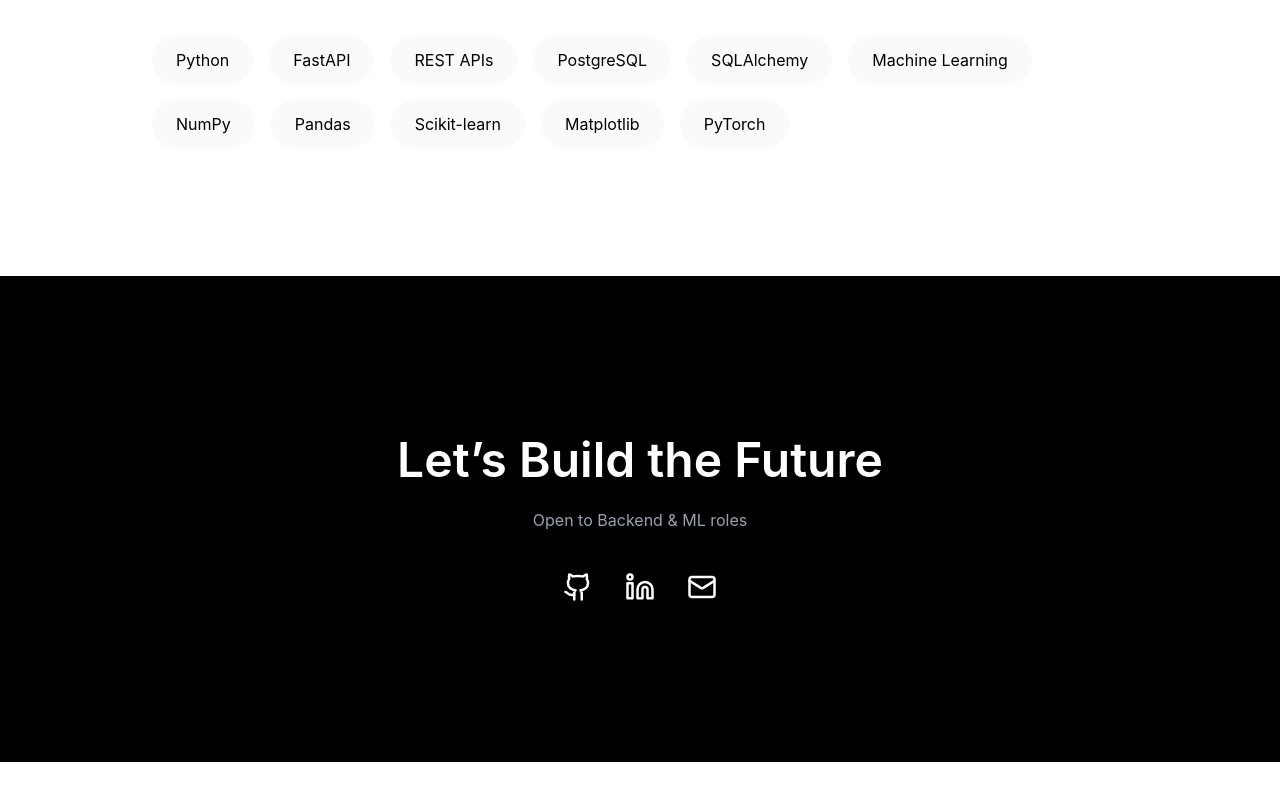
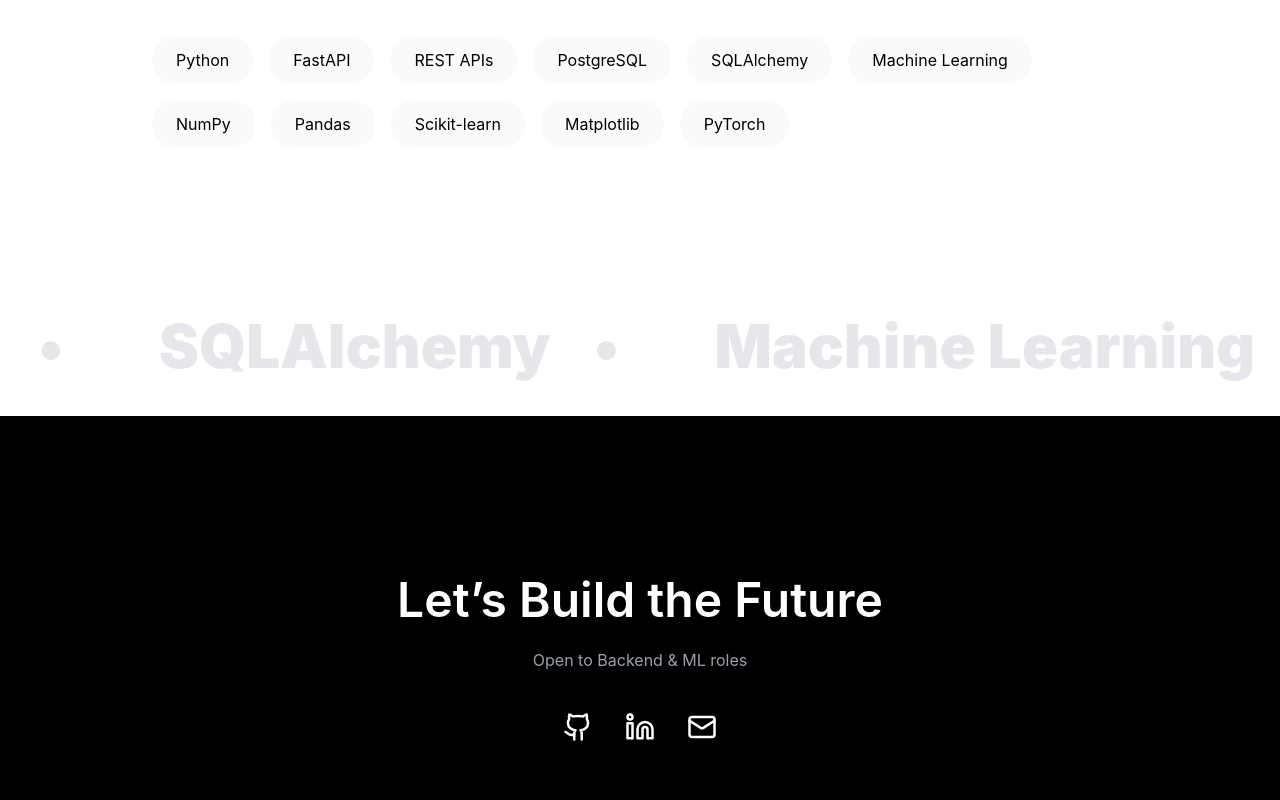
Before and after one commit to Maniprogramer/portfolio, a React (Vite) app: page / in a window 1280 px wide. Shown: the part 3268-4068 px from the top of the page. Before the commit the page ends 4030 px from the top, so only its background shows below. Built offline with nearby package versions, Linux system fonts and the light colour scheme.

Commit message:
feat: scrollable skills

```diff
--- a/src/App.jsx
+++ b/src/App.jsx
@@ -111,6 +111,23 @@ export default function Portfolio() {
         </div>
       </section>
 
+      {/* SKILLS FLOW */}
+      <section className="py-10 overflow-hidden select-none">
+        <div className="flex w-full relative">
+          <motion.div
+            animate={{ x: ["0%", "-50%"] }}
+            transition={{ repeat: Infinity, duration: 40, ease: "linear" }}
+            className={`whitespace-nowrap text-4xl md:text-6xl font-black flex items-center ${dark ? "text-gray-800" : "text-gray-200"}`}
+          >
+            {[...portfolioData.skills, ...portfolioData.skills, ...portfolioData.skills, ...portfolioData.skills].map((skill, i) => (
+              <span key={i} className="mx-8 hover:text-blue-500 transition-colors duration-300">
+                {skill} <span className="mx-8">&bull;</span>
+              </span>
+            ))}
+          </motion.div>
+        </div>
+      </section>
+
       {/* CONTACT */}
       <section id="contact" className="py-40 bg-black text-white text-center px-6">
         <h2 className="text-5xl font-semibold">Let’s Build the Future</h2>
```
